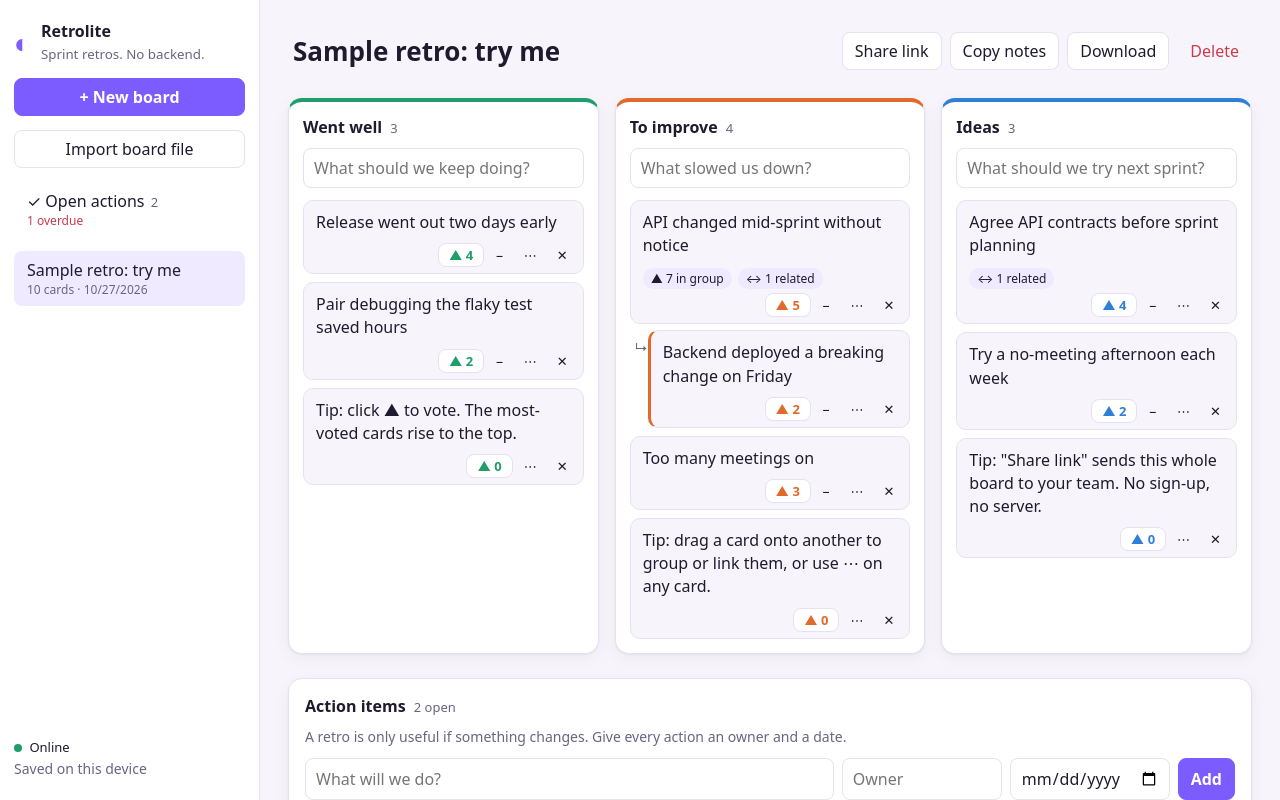
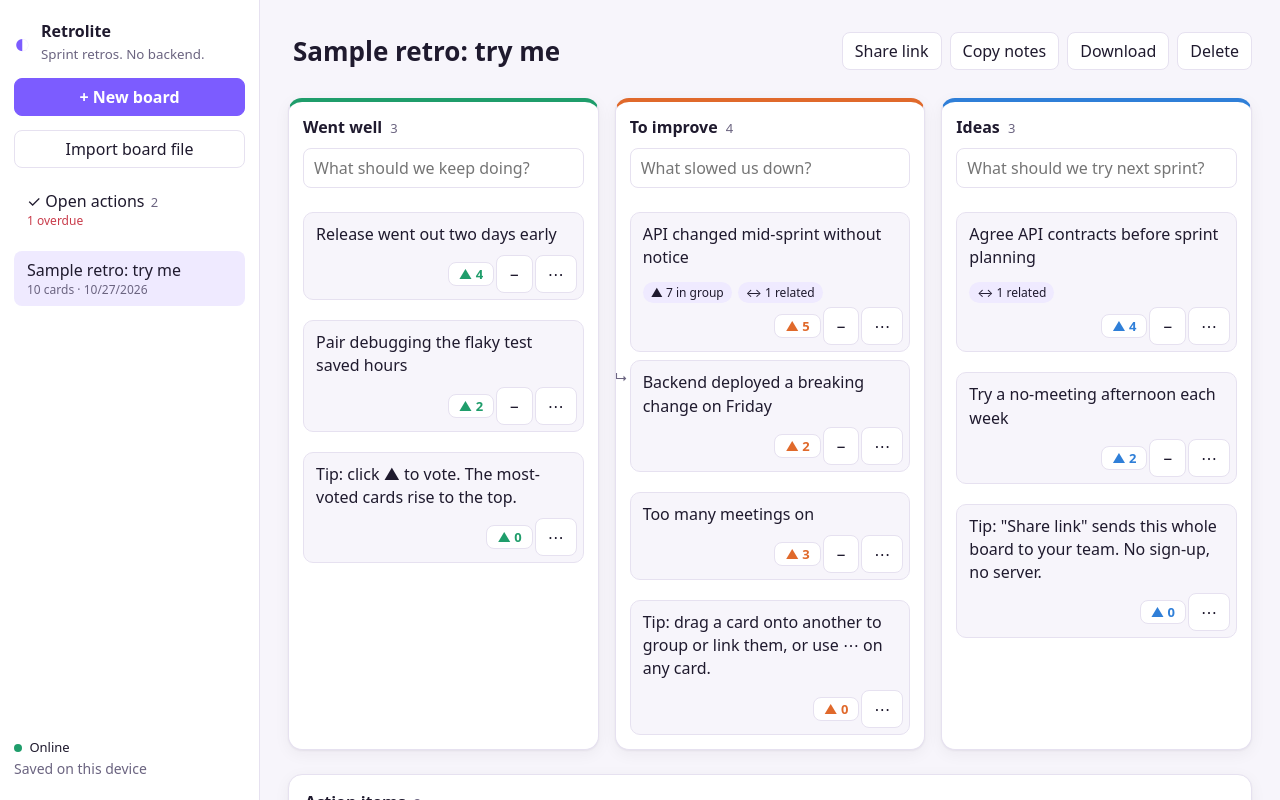
Before and after one commit to theinsanecat/retrolite, a React (Vite) app: page / in a window 1280 px wide. Both pictures are taken after a click on the button "Try a sample board". Shown: the top 800 px of the page. Built offline with nearby package versions, Linux system fonts and the light colour scheme.

Commit message:
Card options menu, drag to group or link, and toasts for every card action

```diff
--- a/src/components/BoardView.tsx
+++ b/src/components/BoardView.tsx
@@ -1,20 +1,27 @@
-import { useState } from 'react'
+import { useEffect, useRef, useState, useLayoutEffect } from 'react'
 import { columnsOf, uid, type ActionItem, type Board, type Card, type Column } from '../types'
-import { childrenOf, groupUnder, linkCards, makeStandalone, moveToColumn, removeCard, totalVotes } from '../lib/cards'
+import {
+  byId, checkGroup, checkLink, childrenOf, groupUnder, linkCards, linksOf, moveToColumn, removeCard,
+  removeFromGroup, restoreCard, roleOf, totalVotes, ungroup, unlinkCards, type Outcome,
+} from '../lib/cards'
 import { Actions } from './Actions'
+import { Button } from './ui/Button'
+import { Menu, type MenuEntry } from './ui/Menu'
+import { Tooltip } from './ui/Tooltip'
+import { useToast } from './ui/Toaster'
 
 /*
- * Organizing cards uses one flow with two ways in:
- * - the ⋯ button on a card (works with mouse, keyboard and touch), or
- * - dragging a card onto another card (desktop shortcut)
- * Either way the banner asks what you want: group it under the other card,
- * or link the two as related. Dropping a card on an empty part of a column
- * moves it there.
+ * Every card action goes through the ⋯ menu (mouse, keyboard and touch), and
+ * dragging is a shortcut on desktop:
+ * - drag a card onto a column  → move it there
+ * - drag a card onto a card    → a small menu asks: group under it, or link as related
+ * "Group under…" and "Link to…" ask you to click the other card. Cards that
+ * can't be chosen are dimmed, and choosing one explains why in a toast.
+ * The rules for each case (standalone, parent, child, linked) live in lib/cards.ts.
  */
-type Organize =
-  | { cardId: string; step: 'menu' }
-  | { cardId: string; step: 'pick'; mode: 'group' | 'link' }
-  | { cardId: string; step: 'drop'; targetId: string }
+
+type Pick = { cardId: string; mode: 'group' | 'link' }
+type Open = { cardId: string; anchor: HTMLElement; targetId?: string }
 
 interface Props {
   board: Board
@@ -30,29 +37,139 @@ interface Props {
 const short = (s: string, n = 40) => (s.length > n ? s.slice(0, n - 1) + '…' : s)
 
 export function BoardView({ board, duplicateTitle, onChange, onTitleDone, onShare, onDownload, onNotes, onDelete }: Props) {
-  const [organize, setOrganize] = useState<Organize>()
+  const toast = useToast()
+  const [menu, setMenu] = useState<Open>()
+  const [pick, setPick] = useState<Pick>()
   const [dragId, setDragId] = useState<string>()
   const [highlight, setHighlight] = useState<string[]>([])
+  const latest = useRef(board)
+  useLayoutEffect(() => { latest.current = board })
   const columns = columnsOf(board)
   const cards = board.cards
-  const find = (id?: string) => cards.find(c => c.id === id)
+  const colTitle = (id: string) => columns.find(c => c.id === id)?.title ?? id
 
-  const setCards = (next: Card[]) => onChange({ ...board, cards: next })
-  const setActions = (actions: ActionItem[]) => onChange({ ...board, actions })
+  const setCards = (next: Card[]) => onChange({ ...latest.current, cards: next })
+  const setActions = (actions: ActionItem[]) => onChange({ ...latest.current, actions })
 
-  const finish = (next: Card[]) => { setCards(next); setOrganize(undefined) }
-  const pick = (targetId: string) => {
-    if (organize?.step !== 'pick' || targetId === organize.cardId) return
-    finish(organize.mode === 'group' ? groupUnder(cards, organize.cardId, targetId) : linkCards(cards, organize.cardId, targetId))
-  }
-  const dropOnColumn = (column: string) => {
-    if (!dragId) return
-    const c = find(dragId)
-    if (c && (c.column !== column || c.parentId)) setCards(moveToColumn(cards, dragId, column))
-    setDragId(undefined)
+  /** Apply an outcome from lib/cards: change the cards, or explain why not. */
+  const act = (o: Outcome) => {
+    if (o.ok) setCards(o.cards)
+    toast(o.msg, o.vars)
+    return o.ok
   }
 
-  const subject = find(organize?.cardId)
+  const startPick = (cardId: string, mode: Pick['mode']) => {
+    const check = mode === 'group' ? checkGroup : checkLink
+    if (!cards.some(c => c.id !== cardId && !check(cards, cardId, c.id))) {
+      toast(mode === 'group' ? 'group.noTargets' : 'link.noTargets')
+      return
+    }
+    setHighlight([])
+    setPick({ cardId, mode })
+  }
+  const choose = (targetId: string) => {
+    if (!pick) return
+    const ok = act(pick.mode === 'group' ? groupUnder(cards, pick.cardId, targetId) : linkCards(cards, pick.cardId, targetId))
+    if (ok) setPick(undefined)
+  }
+
+  useEffect(() => {
+    if (!pick) return
+    const key = (e: KeyboardEvent) => e.key === 'Escape' && setPick(undefined)
+    addEventListener('keydown', key)
+    return () => removeEventListener('keydown', key)
+  }, [pick])
+
+  const remove = (id: string) => {
+    const { outcome, removed } = removeCard(cards, id)
+    if (!outcome.ok) return
+    setCards(outcome.cards)
+    toast(outcome.msg, outcome.vars, {
+      action: { label: 'Undo', run: () => { setCards(restoreCard(latest.current.cards, removed)); toast('card.restored') } },
+    })
+  }
+
+  const dropOnColumn = (column: string) => {
+    const id = dragId
+    setDragId(undefined)
+    if (!id) return
+    const c = byId(cards, id)
+    if (!c || (c.column === column && !c.parentId)) return // dropped back where it was
+    act(moveToColumn(cards, id, column, colTitle(column)))
+  }
+
+  /** The ⋯ menu: what can be done with this card, given its role. */
+  const cardMenu = (card: Card): MenuEntry[] => {
+    const role = roleOf(cards, card)
+    const kids = childrenOf(cards, card.id).length
+    const links = linksOf(cards, card)
+    const canGroup = cards.some(c => c.id !== card.id && !checkGroup(cards, card.id, c.id))
+    const canLink = cards.some(c => c.id !== card.id && !checkLink(cards, card.id, c.id))
+    const entries: MenuEntry[] = [
+      { kind: 'heading', label: 'Organize' },
+      {
+        id: 'group', icon: '⤵', label: role === 'child' ? 'Move to another group…' : 'Group under a card…',
+        hint: role === 'parent' ? `Brings its ${kids} grouped card${kids === 1 ? '' : 's'} along` : 'Then click the card to group it under',
+        blocked: !canGroup, onSelect: () => startPick(card.id, 'group'),
+      },
+    ]
+    if (role === 'child') entries.push({ id: 'out', icon: '⤴', label: 'Take out of group', hint: 'Stays in this column', onSelect: () => act(removeFromGroup(cards, card.id)) })
+    if (role === 'parent') entries.push({ id: 'ungroup', icon: '⇱', label: `Ungroup ${kids} card${kids === 1 ? '' : 's'}`, hint: kids === 1 ? 'It stays in this column, on its own' : 'They stay in this column, on their own', onSelect: () => act(ungroup(cards, card.id)) })
+    entries.push({ id: 'link', icon: '↔', label: 'Link to a related card…', hint: 'In any column', blocked: !canLink, onSelect: () => startPick(card.id, 'link') })
+    for (const id of links) {
+      const other = byId(cards, id)!
+      entries.push({ id: `unlink-${id}`, icon: '✂', label: `Unlink “${short(other.text, 28)}”`, onSelect: () => act(unlinkCards(cards, card.id, id)) })
+    }
+
+    const targets = columns.filter(c => c.id !== card.column)
+    if (targets.length) {
+      entries.push({ kind: 'separator' }, { kind: 'heading', label: 'Move to column' })
+      for (const col of targets) {
+        entries.push({
+          id: `move-${col.id}`, icon: '→', label: col.title,
+          hint: role === 'parent' ? `With its ${kids} grouped card${kids === 1 ? '' : 's'}` : role === 'child' ? 'Leaves its group' : undefined,
+          onSelect: () => act(moveToColumn(cards, card.id, col.id, col.title)),
+        })
+      }
+    }
+
+    entries.push(
+      { kind: 'separator' },
+      { id: 'edit', icon: '✎', label: 'Edit text', onSelect: () => document.getElementById(`card-text-${card.id}`)?.focus() },
+      {
+        id: 'reset', icon: '↺', label: 'Reset votes', hint: card.votes ? `Takes back all ${card.votes}` : undefined, blocked: !card.votes,
+        onSelect: () => {
+          if (!card.votes) return toast('card.noVotes', { a: card.text })
+          setCards(cards.map(c => (c.id === card.id ? { ...c, votes: 0 } : c)))
+          toast('card.votesReset', { a: card.text })
+        },
+      },
+      {
+        id: 'delete', icon: '🗑', label: 'Delete card', danger: true,
+        hint: role === 'parent' ? (kids === 1 ? 'Its grouped card stays, on its own' : `Its ${kids} grouped cards stay, on their own`) : undefined,
+        onSelect: () => remove(card.id),
+      },
+    )
+    // blocked items still run: startPick and the checks explain why it can't be done
+    return entries
+  }
+
+  /** After dropping a card on another card: group or link? */
+  const dropMenu = (cardId: string, targetId: string): MenuEntry[] => {
+    const target = byId(cards, targetId)!
+    const groupBlocked = checkGroup(cards, cardId, targetId)
+    const linkBlocked = checkLink(cards, cardId, targetId)
+    return [
+      { kind: 'heading', label: `Dropped on “${short(target.text, 30)}”` },
+      { id: 'drop-group', icon: '⤵', label: 'Group under it', hint: target.parentId ? 'Joins its group' : undefined, blocked: !!groupBlocked, onSelect: () => act(groupUnder(cards, cardId, targetId)) },
+      { id: 'drop-link', icon: '↔', label: 'Link as related', blocked: !!linkBlocked, onSelect: () => act(linkCards(cards, cardId, targetId)) },
+      { kind: 'separator' },
+      { id: 'drop-cancel', icon: '', label: 'Cancel', onSelect: () => {} },
+    ]
+  }
+
+  const subject = byId(cards, pick?.cardId)
+  const menuCard = byId(cards, menu?.cardId)
 
   return (
     <section className="board">
@@ -68,44 +185,20 @@ export function BoardView({ board, duplicateTitle, onChange, onTitleDone, onShar
           {duplicateTitle && <small className="warn">Another board already has this name. It will get a number when you click away.</small>}
         </div>
         <div className="row">
-          <button onClick={onShare} title="Copy a link that carries this whole board">Share link</button>
-          <button onClick={onNotes} title="Copy meeting notes as Markdown">Copy notes</button>
-          <button onClick={onDownload} title="Save this board as a file: a backup, or for boards too big for a link">Download</button>
-          <button className="ghost danger" onClick={onDelete}>Delete</button>
+          <Button tip="Copy a link that carries this whole board" onClick={onShare}>Share link</Button>
+          <Button tip="Copy meeting notes as Markdown, for Slack, Jira or email" onClick={onNotes}>Copy notes</Button>
+          <Button tip="Save this board as a file: a backup, or for boards too big for a link" onClick={onDownload}>Download</Button>
+          <Button variant="tertiary" danger tip="Delete this board from this device" onClick={onDelete}>Delete</Button>
         </div>
       </header>
 
-      {organize && subject && (
-        <div className="banner organize" role="dialog" aria-label="Organize card">
-          {organize.step === 'menu' && (<>
-            <div><strong>Organize “{short(subject.text)}”</strong></div>
-            <div className="row">
-              <button onClick={() => setOrganize({ cardId: subject.id, step: 'pick', mode: 'group' })}>Group under a card</button>
-              <button onClick={() => setOrganize({ cardId: subject.id, step: 'pick', mode: 'link' })}>Link to a related card</button>
-              <label className="move">Move to
-                <select value="" onChange={e => e.target.value && finish(moveToColumn(cards, subject.id, e.target.value))}>
-                  <option value="">column…</option>
-                  {columns.filter(c => c.id !== subject.column || subject.parentId).map(c => <option key={c.id} value={c.id}>{c.title}</option>)}
-                </select>
-              </label>
-              {(subject.parentId || subject.links?.length) && (
-                <button onClick={() => finish(makeStandalone(cards, subject.id))}>Make standalone</button>
-              )}
-              <button className="ghost" onClick={() => setOrganize(undefined)}>Cancel</button>
-            </div>
-          </>)}
-          {organize.step === 'pick' && (<>
-            <div><strong>{organize.mode === 'group' ? `Click the card to group “${short(subject.text)}” under` : `Click the card that's related to “${short(subject.text)}”`}</strong></div>
-            <button className="ghost" onClick={() => setOrganize(undefined)}>Cancel</button>
-          </>)}
-          {organize.step === 'drop' && (<>
-            <div><strong>“{short(subject.text, 30)}” → “{short(find(organize.targetId)?.text ?? '', 30)}”</strong></div>
-            <div className="row">
-              <button className="primary" onClick={() => finish(groupUnder(cards, subject.id, organize.targetId))}>Group under it</button>
-              <button onClick={() => finish(linkCards(cards, subject.id, organize.targetId))}>Link as related</button>
-              <button className="ghost" onClick={() => setOrganize(undefined)}>Cancel</button>
-            </div>
-          </>)}
+      {pick && subject && (
+        <div className="banner organize" role="status">
+          <span>
+            <strong>{pick.mode === 'group' ? 'Group under which card?' : 'Link to which card?'}</strong>
+            <span className="text-secondary"> Click a highlighted card for “{short(subject.text)}”. Esc cancels.</span>
+          </span>
+          <Button variant="tertiary" size="sm" onClick={() => setPick(undefined)}>Cancel</Button>
         </div>
       )}
 
@@ -116,20 +209,22 @@ export function BoardView({ board, duplicateTitle, onChange, onTitleDone, onShar
             index={i}
             column={col}
             cards={cards}
-            picking={organize?.step === 'pick' ? organize.cardId : undefined}
-            dragging={!!dragId}
+            pick={pick}
+            dragId={dragId}
+            menuId={menu?.cardId}
             highlight={highlight}
             onAdd={text => setCards([...cards, { id: uid(), column: col.id, text, votes: 0 }])}
+            onEmpty={() => toast('card.empty')}
             onUpdate={card => setCards(cards.map(c => (c.id === card.id ? card : c)))}
-            onRemove={id => setCards(removeCard(cards, id))}
-            onOrganize={id => setOrganize({ cardId: id, step: 'menu' })}
-            onPick={pick}
+            onMenu={(cardId, anchor) => setMenu({ cardId, anchor })}
+            onPick={choose}
             onHighlight={ids => setHighlight(h => (h.join() === ids.join() ? [] : ids))}
-            onDragStart={setDragId}
+            onDragStart={id => { setPick(undefined); setDragId(id) }}
             onDragEnd={() => setDragId(undefined)}
-            onDropOnCard={targetId => {
-              if (dragId && dragId !== targetId) setOrganize({ cardId: dragId, step: 'drop', targetId })
+            onDropOnCard={(targetId, anchor) => {
+              const id = dragId
               setDragId(undefined)
+              if (id && id !== targetId) setMenu({ cardId: id, targetId, anchor })
             }}
             onDropOnColumn={() => dropOnColumn(col.id)}
           />
@@ -137,6 +232,16 @@ export function BoardView({ board, duplicateTitle, onChange, onTitleDone, onShar
       </div>
 
       <Actions items={board.actions} onChange={setActions} />
+
+      {menu && menuCard && (
+        <Menu
+          anchor={menu.anchor}
+          label={menu.targetId ? 'Group or link' : 'Card options'}
+          align={menu.targetId ? 'start' : 'end'}
+          entries={menu.targetId ? dropMenu(menu.cardId, menu.targetId) : cardMenu(menuCard)}
+          onClose={refocus => { setMenu(undefined); if (refocus) menu.anchor.focus() }}
+        />
+      )}
     </section>
   )
 }
@@ -145,18 +250,19 @@ interface ColumnProps {
   index: number
   column: Column
   cards: Card[]
-  picking?: string
-  dragging: boolean
+  pick?: Pick
+  dragId?: string
+  menuId?: string
   highlight: string[]
   onAdd: (text: string) => void
+  onEmpty: () => void
   onUpdate: (c: Card) => void
-  onRemove: (id: string) => void
-  onOrganize: (id: string) => void
+  onMenu: (id: string, anchor: HTMLElement) => void
   onPick: (id: string) => void
   onHighlight: (ids: string[]) => void
   onDragStart: (id: string) => void
   onDragEnd: () => void
-  onDropOnCard: (id: string) => void
+  onDropOnCard: (id: string, anchor: HTMLElement) => void
   onDropOnColumn: () => void
 }
 
@@ -166,19 +272,15 @@ function ColumnView(p: ColumnProps) {
   const mine = p.cards.filter(c => c.column === p.column.id)
   const top = mine.filter(c => !c.parentId).sort((a, b) => totalVotes(p.cards, b) - totalVotes(p.cards, a))
   const add = () => {
-    if (!draft.trim()) return
+    if (!draft.trim()) return p.onEmpty()
     p.onAdd(draft.trim())
     setDraft('')
   }
-  const item = (card: Card, child = false) => (
-    <CardItem key={card.id} card={card} child={child} {...p} total={child ? card.votes : totalVotes(p.cards, card)}
-      kids={child ? 0 : childrenOf(p.cards, card.id).length} />
-  )
   return (
     <div
-      className={`column col-${p.index} ${over ? 'drop' : ''}`}
-      onDragOver={e => { if (p.dragging) { e.preventDefault(); setOver(true) } }}
-      onDragLeave={() => setOver(false)}
+      className={`column col-${p.index} ${over ? 'is-drop' : ''}`}
+      onDragOver={e => { if (p.dragId) { e.preventDefault(); setOver(true) } }}
+      onDragLeave={e => { if (!e.currentTarget.contains(e.relatedTarget as Node)) setOver(false) }}
       onDrop={e => { e.preventDefault(); setOver(false); p.onDropOnColumn() }}
     >
       <h2>{p.column.title} <span className="count">{mine.length}</span></h2>
@@ -186,43 +288,58 @@ function ColumnView(p: ColumnProps) {
         <input placeholder={p.column.hint} aria-label={`Add to ${p.column.title}`} value={draft} onChange={e => setDraft(e.target.value)} />
       </form>
       <ul>
-        {top.map(card => (
-          <li key={card.id} className="group">
-            <ul>
-              {item(card)}
-              {childrenOf(p.cards, card.id).sort((a, b) => b.votes - a.votes).map(k => item(k, true))}
-            </ul>
-          </li>
-        ))}
+        {top.map(card => {
+          const kids = childrenOf(p.cards, card.id).sort((a, b) => b.votes - a.votes)
+          return (
+            <li key={card.id} className={`card-group ${kids.length ? 'card-group--has-children' : ''}`}>
+              <ul>
+                <CardItem card={card} {...p} />
+                {kids.map(k => <CardItem key={k.id} card={k} {...p} />)}
+              </ul>
+            </li>
+          )
+        })}
       </ul>
     </div>
   )
 }
 
-interface CardProps extends ColumnProps {
-  card: Card
-  child: boolean
-  total: number
-  kids: number
-}
-
-function CardItem({ card, child, total, kids, cards, picking, highlight, onUpdate, onRemove, onOrganize, onPick, onHighlight, onDragStart, onDragEnd, onDropOnCard, dragging }: CardProps) {
+function CardItem({ card, cards, pick, dragId, menuId, highlight, onUpdate, onMenu, onPick, onHighlight, onDragStart, onDragEnd, onDropOnCard }: ColumnProps & { card: Card }) {
   const [armed, setArmed] = useState(false)
   const [over, setOver] = useState(false)
-  const links = (card.links ?? []).filter(id => cards.some(c => c.id === id))
-  const isTarget = picking && picking !== card.id
+  const role = roleOf(cards, card)
+  const links = linksOf(cards, card)
+  const kids = childrenOf(cards, card.id).length
+  const total = totalVotes(cards, card)
+
+  // while choosing a card for group/link: is this one a valid choice?
+  const picking = pick && pick.cardId !== card.id
+  const invalid = picking && !!(pick.mode === 'group' ? checkGroup : checkLink)(cards, pick.cardId, card.id)
+
+  const state = [
+    'card', `card--${role}`,
+    links.length && 'is-linked',
+    highlight.includes(card.id) && 'is-lit',
+    pick?.cardId === card.id && 'is-source',
+    picking && (invalid ? 'is-invalid' : 'is-target'),
+    over && 'is-drop',
+    dragId === card.id && 'is-dragging',
+    menuId === card.id && 'is-menu-open',
+  ].filter(Boolean).join(' ')
+
   return (
     <li
-      className={`card ${child ? 'child' : ''} ${highlight.includes(card.id) ? 'lit' : ''} ${isTarget ? 'target' : ''} ${over ? 'drop' : ''}`}
+      className={state}
       draggable={armed}
-      onDragStart={e => { e.dataTransfer.setData('text/plain', card.id); onDragStart(card.id) }}
+      onDragStart={e => { e.dataTransfer.setData('text/plain', card.id); e.dataTransfer.effectAllowed = 'move'; onDragStart(card.id) }}
       onDragEnd={() => { setArmed(false); onDragEnd() }}
-      onDragOver={e => { if (dragging) { e.preventDefault(); e.stopPropagation(); setOver(true) } }}
-      onDragLeave={() => setOver(false)}
-      onDrop={e => { e.preventDefault(); e.stopPropagation(); setOver(false); onDropOnCard(card.id) }}
+      onDragOver={e => { if (dragId && dragId !== card.id) { e.preventDefault(); e.stopPropagation(); setOver(true) } }}
+      onDragLeave={e => { if (!e.currentTarget.contains(e.relatedTarget as Node)) setOver(false) }}
+      onDrop={e => { e.preventDefault(); e.stopPropagation(); setOver(false); onDropOnCard(card.id, e.currentTarget) }}
     >
-      {child && <span className="child-mark" aria-hidden>↳</span>}
+      {role === 'child' && <span className="child-mark" aria-hidden>↳</span>}
       <textarea
+        id={`card-text-${card.id}`}
         aria-label="Card text"
         value={card.text}
         rows={Math.max(1, Math.ceil(card.text.length / 32))}
@@ -230,31 +347,42 @@ function CardItem({ card, child, total, kids, cards, picking, highlight, onUpdat
       />
       {(kids > 0 || links.length > 0) && (
         <div className="card-tags">
-          {kids > 0 && <span className="chip" title="Votes for this card and the cards grouped under it">▲ {total} in group</span>}
+          {kids > 0 && (
+            <Tooltip text={`${card.votes} vote${card.votes === 1 ? '' : 's'} here, plus ${total - card.votes} from the ${kids} grouped card${kids === 1 ? '' : 's'}`}>
+              <span className="chip" tabIndex={0}>▲ {total} in group</span>
+            </Tooltip>
+          )}
           {links.length > 0 && (
-            <button className="chip link-chip" onClick={() => onHighlight(links)} title="Show related cards">
+            <Button variant="tertiary" size="sm" className="chip link-chip" tip="Highlight the related cards" onClick={() => onHighlight(links)}>
               ↔ {links.length} related
-            </button>
+            </Button>
           )}
         </div>
       )}
       <div className="card-foot">
-        <span
-          className="handle"
-          title="Drag onto another card to group or link, or onto a column to move"
-          aria-hidden
-          onMouseDown={() => setArmed(true)}
-          onMouseUp={() => setArmed(false)}
-        >⠿</span>
+        <Tooltip text="Drag onto a card to group or link, or onto a column to move">
+          <span className="handle" aria-hidden onMouseDown={() => setArmed(true)} onMouseUp={() => setArmed(false)}>⠿</span>
+        </Tooltip>
         <span className="spacer" />
-        <button className="vote" onClick={() => onUpdate({ ...card, votes: card.votes + 1 })} aria-label="Vote">▲ {card.votes}</button>
+        <Button variant="secondary" size="sm" className="vote" label={`Vote (${card.votes})`} tip="Vote" onClick={() => onUpdate({ ...card, votes: card.votes + 1 })}>
+          ▲ {card.votes}
+        </Button>
         {card.votes > 0 && (
-          <button className="ghost small" onClick={() => onUpdate({ ...card, votes: card.votes - 1 })} aria-label="Remove vote">−</button>
+          <Button variant="tertiary" size="sm" icon label="Take back a vote" onClick={() => onUpdate({ ...card, votes: card.votes - 1 })}>−</Button>
         )}
-        <button className="ghost small" onClick={() => onOrganize(card.id)} aria-label="Organize card" title="Group, link or move">⋯</button>
-        <button className="ghost small" onClick={() => onRemove(card.id)} aria-label="Delete card">✕</button>
+        <Button
+          variant="tertiary" size="sm" icon label="Card options"
+          aria-haspopup="menu" aria-expanded={menuId === card.id}
+          onClick={e => onMenu(card.id, e.currentTarget)}
+        >⋯</Button>
       </div>
-      {isTarget && <button className="pick" onClick={() => onPick(card.id)} aria-label={`Choose “${card.text}”`} />}
+      {picking && (
+        <button
+          className="pick"
+          onClick={() => onPick(card.id)}
+          aria-label={invalid ? `Can't choose “${card.text}”` : `Choose “${card.text}”`}
+        />
+      )}
     </li>
   )
 }
```
